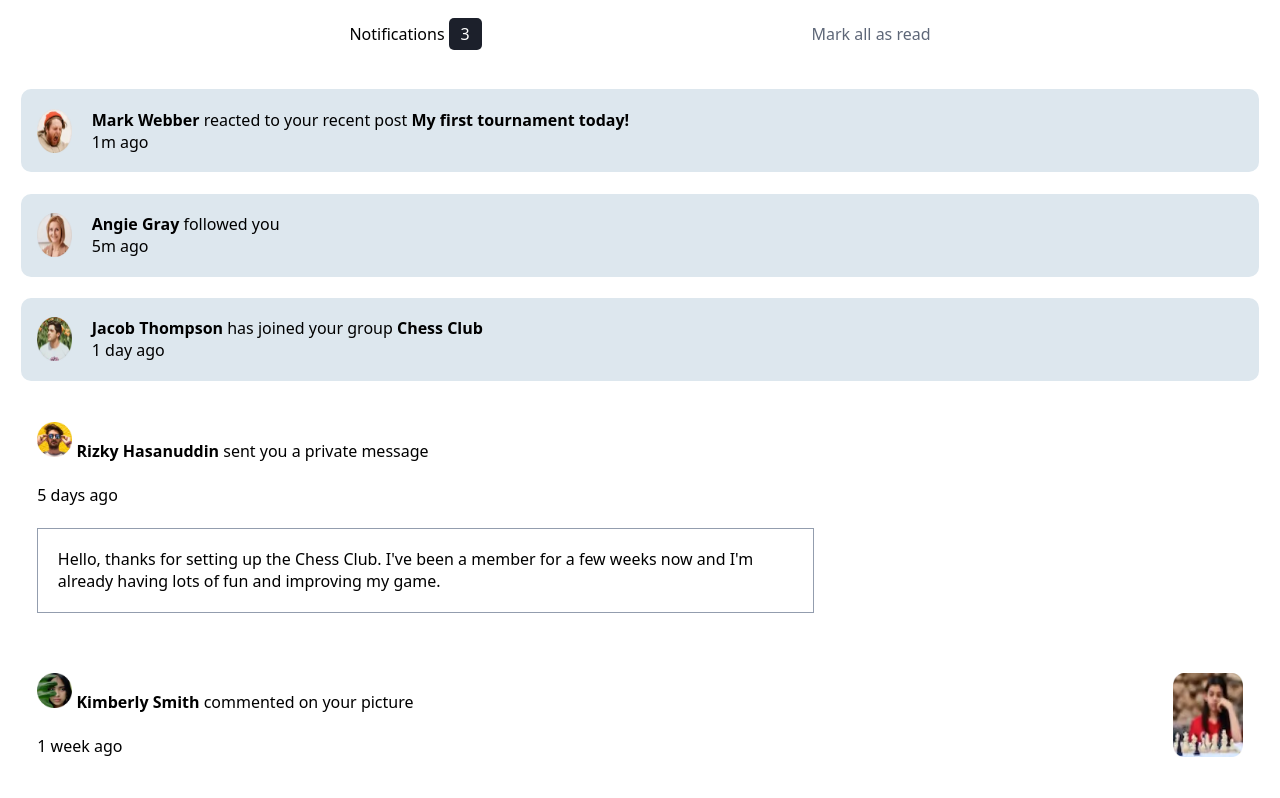
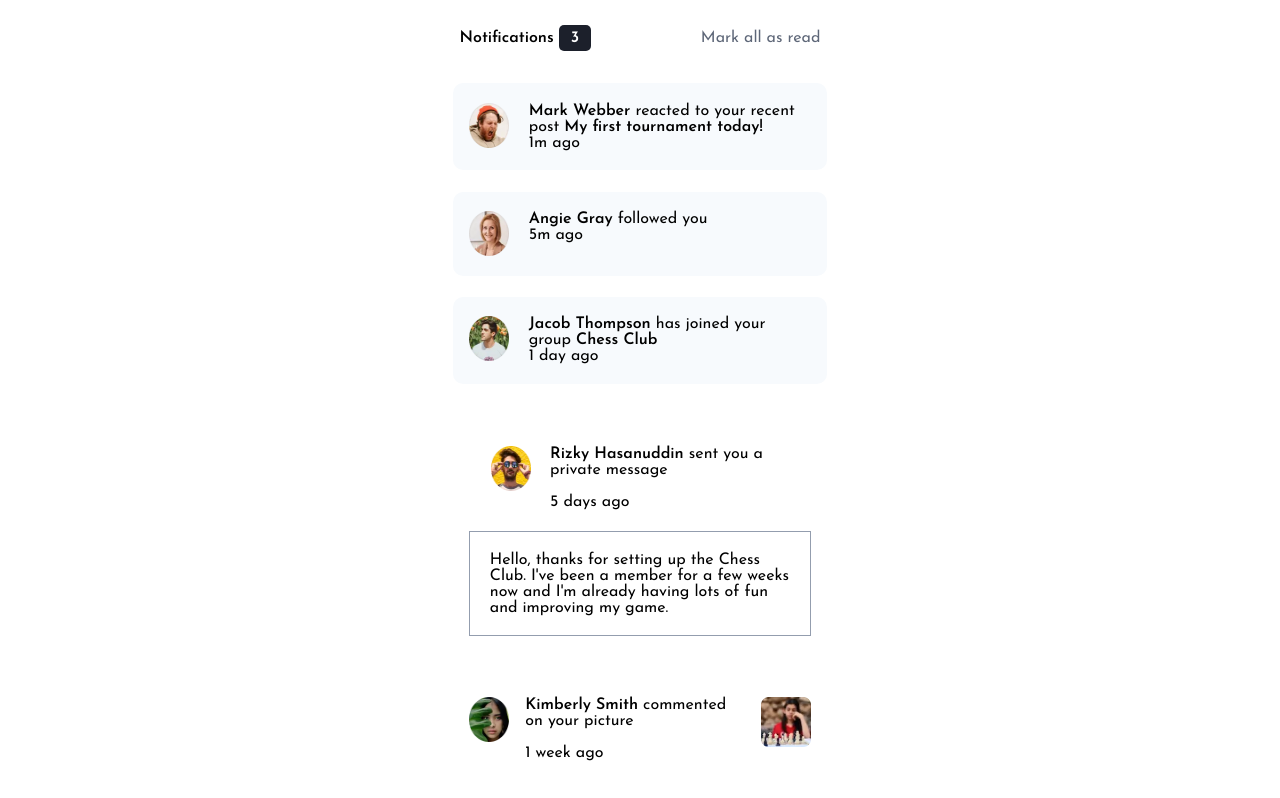
Before and after one commit to Pablo-cyber21/notifications-page-main, a plain HTML site: page index.html in a window 1280 px wide. Shown: the top 798 px of the page. Drawn offline with Linux system fonts and the light colour scheme.

Commit message:
Additions and deletions
Signed-off-by: Asiimawe Pablo <pasiimawe@gmail.com>

```diff
--- a/index.html
+++ b/index.html
@@ -12,10 +12,18 @@
       sizes="32x32"
       href="./assets/images/favicon-32x32.png"
     />
+
+    <link rel="preconnect" href="https://fonts.googleapis.com" />
+    <link rel="preconnect" href="https://fonts.gstatic.com" crossorigin />
+    <link
+      href="https://fonts.googleapis.com/css2?family=Josefin+Sans:wght@300;400;600&display=swap"
+      rel="stylesheet"
+    />
     <title>Frontend Mentor | Notifications page</title>
   </head>
   <body>
     <!-- The header section  -->
+    <div class="main">
       <div class="header_information">
         <div class="notofications-show">
           Notifications
@@ -33,7 +41,10 @@
         </div>
       </div>
       <section class="notifications_center">
-      <div id="notification-unread" class="mark-w notification">
+        <div
+          id="notification-unread"
+          class="mark-w notification notification-unread"
+        >
           <img
             src="assets/images/avatar-mark-webber.webp"
             alt="icon-of-user"
@@ -41,12 +52,17 @@
           />
           <a href="" class="notification_event">
             <b class="boldend-name">Mark Webber</b> reacted to your recent post
-          <span class="special-announcement"> My first tournament today! </span>
+            <span class="special-announcement">
+              My first tournament today!
+            </span>
             <br />
             1m ago
           </a>
         </div>
-      <div id="notification-unread-3" class="angie-g notification">
+        <div
+          id="notification-unread-3"
+          class="angie-g notification notification-unread"
+        >
           <img
             src="assets/images/avatar-angela-gray.webp"
             alt="icon-of-user"
@@ -59,7 +75,10 @@
             5m ago
           </a>
         </div>
-      <div id="notification-unread-2" class="jack-T notification">
+        <div
+          id="notification-unread-2"
+          class="jack-T notification read-notification notification-unread"
+        >
           <img
             src="assets/images/avatar-jacob-thompson.webp"
             alt="icon-of-user"
@@ -73,7 +92,8 @@
           </a>
         </div>
 
-      <div id="notification-unread" class="riz-h notification-read">
+        <div id="notification-read" class="riz-h notification-read">
+          <div class="notification">
             <img
               src="assets/images/avatar-rizky-hasanuddin.webp"
               alt=" icon-of-user"
@@ -88,9 +108,10 @@
             </a>
             <br />
             <br />
+          </div>
           <p class="message">
-          Hello, thanks for setting up the Chess Club. I've been a member for a
-          few weeks now and I'm already having lots of fun and improving my
+            Hello, thanks for setting up the Chess Club. I've been a member for
+            a few weeks now and I'm already having lots of fun and improving my
             game.
           </p>
         </div>
@@ -109,7 +130,7 @@
               <br />
               1 week ago
             </a>
-        </div>
+
             <br />
             <br />
             <img
@@ -118,8 +139,9 @@
               class="picture-comment"
             />
           </div>
+        </div>
 
-      <div class="Nat-P notification-read">
+        <div class="Nat-P notification notification-read">
           <img
             src="assets/images/avatar-nathan-peterson.webp"
             alt="icon-of-user"
@@ -135,7 +157,7 @@
           </a>
         </div>
 
-      <div class="Ann-K notification-read">
+        <div class="Ann-K notification-read notification">
           <img
             src="assets/images/avatar-anna-kim.webp"
             alt="icon-of-user"
@@ -149,6 +171,7 @@
           </a>
         </div>
       </section>
+    </div>
     <div class="attribution">
       Challenge by
       <a href="https://www.frontendmentor.io?ref=challenge" target="_blank"
--- a/style.css
+++ b/style.css
@@ -12,22 +12,43 @@
     box-sizing: border-box;
     padding: 0;
     margin: 0;
-    font-family: system-ui, -apple-system, BlinkMacSystemFont, 'Segoe UI', Roboto, Oxygen, Ubuntu, Cantarell, 'Open Sans', 'Helvetica Neue', sans-serif;
+    font-family: 'Josefin Sans', sans-serif;
 }
 
+body{
+    margin: 1.44em  0em;
+    }
+
 .user_icon{
-    width: 35px;
+    width: 40px;
     max-width: 100%;
+    height: 45px;
+    max-height: 100%;
+}
+
+.notification-unread{
+    padding: 1.22em 1em;
+   background-color: var(--light-blue-2-grayish);
+    margin: 1.33em;
+    border-radius: 10px;
+    display: flex;
+    flex-direction: row;
+    gap: 1.22em;
 }
 
 .notification{
-    padding: 1.22em 1em;
-    background: var(--grayish-blue-2);
     margin: 1.33em;
+    border-radius: 10px;
     display: flex;
     flex-direction: row;
     gap: 1.22em;
-    border-radius: 10px;
+}
+
+.notification-info{
+    display: flex;
+    flex-direction: row;
+         gap: 1em;
+
 }
 
 .notification-read{
@@ -50,8 +71,8 @@
 .header_information{
     display: flex;
     flex-direction: row;
-    justify-content: space-evenly;
-    padding: 1.44em 1.22em;
+    justify-content: space-between;
+    padding: 1em 1.72em;
 }
 
 .mark_as_read{
@@ -60,7 +81,13 @@ color: var(--Dark-grayish-blue);
 }
 
 .mark_as_read:hover{
-color: var(--Very-dark-blue);
+color: blue;
+}
+
+.notofications-show{
+    font-weight: 800;
+    font-size: 1em;
+
 }
 
 .counter-unread{
@@ -87,15 +114,14 @@ color: var(--Very-dark-blue);
 color: blue;
 }
 
-.read-notification{
+/* .read-notification{
     display: flex;
-    flex-direction: row;
-    justify-content: space-between;
-}
+} */
 
 .picture-comment{
-    width: 70px;
+    width: 50px;
     max-width: 100%;
+    height: 50px;
 }
 
 .attribution{
@@ -106,3 +132,12 @@ color: blue;
 .attribution a {
       color: hsl(228, 45%, 44%);
  }
+
+ @media (min-width:765px) {
+    body{
+    display: flex;
+    flex-direction: column;
+    justify-items: center;
+    margin: .88em 27em;
+    }
+}
```
Also changed, not shown: design/Screen Shot 2023-01-26 at 12.44.30.png (added), design/screesnshot of desktop.png (added), 2 other files. Lines whose indentation alone changed are shown as unchanged.
